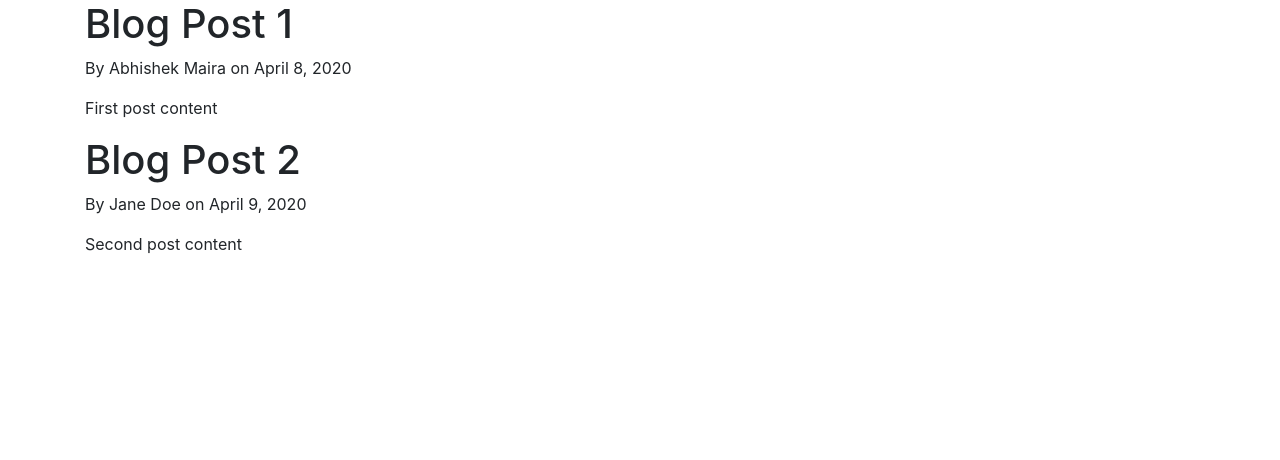
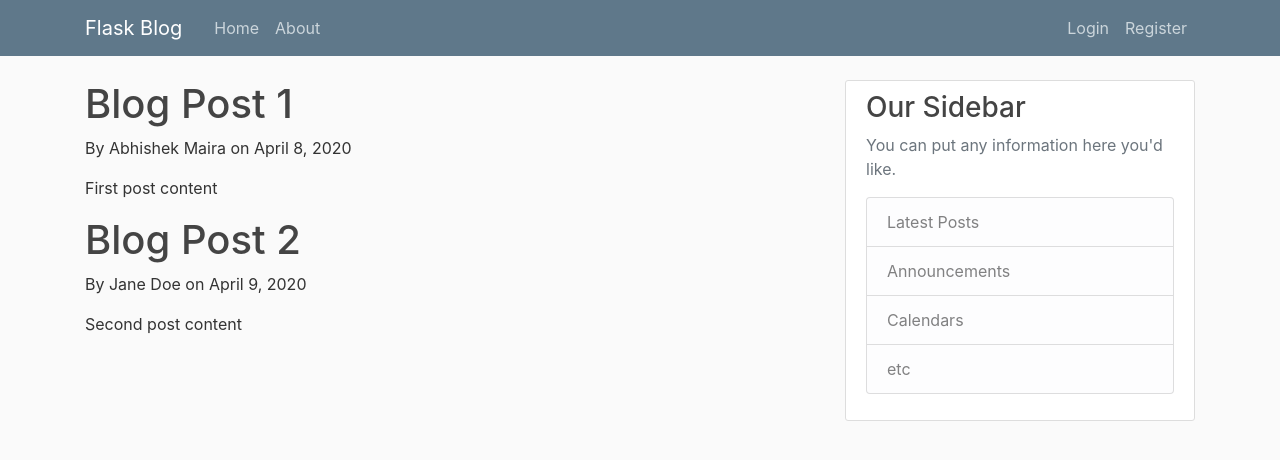
Before and after one commit to AbhishekMaira10/Flask-Blog, a Flask app: page / in a window 1280 px wide. Shown: the top 460 px of the page. Run offline with Flask 2, Linux system fonts and the light colour scheme; some libraries are stand-ins or nearby versions.

Commit message:
added navbar, sidebar, cssfile

```diff
--- a/flaskblog.py
+++ b/flaskblog.py
@@ -1,4 +1,4 @@
-from flask import Flask, render_template
+from flask import Flask, render_template, url_for
 app = Flask(__name__)
 
 posts = [
--- /dev/null
+++ b/static/main.css
@@ -0,0 +1,85 @@
+body {
+  background: #fafafa;
+  color: #333333;
+  margin-top: 5rem;
+}
+
+h1,
+h2,
+h3,
+h4,
+h5,
+h6 {
+  color: #444444;
+}
+
+.bg-steel {
+  background-color: #5f788a;
+}
+
+.site-header .navbar-nav .nav-link {
+  color: #cbd5db;
+}
+
+.site-header .navbar-nav .nav-link:hover {
+  color: #ffffff;
+}
+
+.site-header .navbar-nav .nav-link.active {
+  font-weight: 500;
+}
+
+.content-section {
+  background: #ffffff;
+  padding: 10px 20px;
+  border: 1px solid #dddddd;
+  border-radius: 3px;
+  margin-bottom: 20px;
+}
+
+.article-title {
+  color: #444444;
+}
+
+a.article-title:hover {
+  color: #428bca;
+  text-decoration: none;
+}
+
+.article-content {
+  white-space: pre-line;
+}
+
+.article-img {
+  height: 65px;
+  width: 65px;
+  margin-right: 16px;
+}
+
+.article-metadata {
+  padding-bottom: 1px;
+  margin-bottom: 4px;
+  border-bottom: 1px solid #e3e3e3;
+}
+
+.article-metadata a:hover {
+  color: #333;
+  text-decoration: none;
+}
+
+.article-svg {
+  width: 25px;
+  height: 25px;
+  vertical-align: middle;
+}
+
+.account-img {
+  height: 125px;
+  width: 125px;
+  margin-right: 20px;
+  margin-bottom: 16px;
+}
+
+.account-heading {
+  font-size: 2.5rem;
+}
--- a/templates/layout.html
+++ b/templates/layout.html
@@ -12,6 +12,8 @@
       crossorigin="anonymous"
     />
 
+    <link rel="stylesheet" type="text/css" href="{{ url_for('static', filename='main.css') }}">
+
     {% if title %}
     <title>Flask Blog - {{ title }}</title>
     {% else %}
@@ -19,9 +21,56 @@
     {% endif %}
   </head>
   <body>
-    <div class="container">
-      {% block content %}{% endblock %}
-    </div>
+    <header class="site-header">
+      <nav class="navbar navbar-expand-md navbar-dark bg-steel fixed-top">
+        <div class="container">
+          <a class="navbar-brand mr-4" href="/">Flask Blog</a>
+          <button
+            class="navbar-toggler"
+            type="button"
+            data-toggle="collapse"
+            data-target="#navbarToggle"
+            aria-controls="navbarToggle"
+            aria-expanded="false"
+            aria-label="Toggle navigation"
+          >
+            <span class="navbar-toggler-icon"></span>
+          </button>
+          <div class="collapse navbar-collapse" id="navbarToggle">
+            <div class="navbar-nav mr-auto">
+              <a class="nav-item nav-link" href="/">Home</a>
+              <a class="nav-item nav-link" href="/about">About</a>
+            </div>
+            <!-- Navbar Right Side -->
+            <div class="navbar-nav">
+              <a class="nav-item nav-link" href="/login">Login</a>
+              <a class="nav-item nav-link" href="/register">Register</a>
+            </div>
+          </div>
+        </div>
+      </nav>
+    </header>
+
+    <main role="main" class="container">
+        <div class="row">
+            <div class="col-md-8">
+            {% block content %}{% endblock %}
+            </div>
+            <div class="col-md-4">
+            <div class="content-section">
+                <h3>Our Sidebar</h3>
+                <p class='text-muted'>You can put any information here you'd like.
+                <ul class="list-group">
+                    <li class="list-group-item list-group-item-light">Latest Posts</li>
+                    <li class="list-group-item list-group-item-light">Announcements</li>
+                    <li class="list-group-item list-group-item-light">Calendars</li>
+                    <li class="list-group-item list-group-item-light">etc</li>
+                </ul>
+                </p>
+            </div>
+            </div>
+        </div>
+    </main>
 
     <!-- Optional JavaScript -->
     <!-- jQuery first, then Popper.js, then Bootstrap JS -->
```
